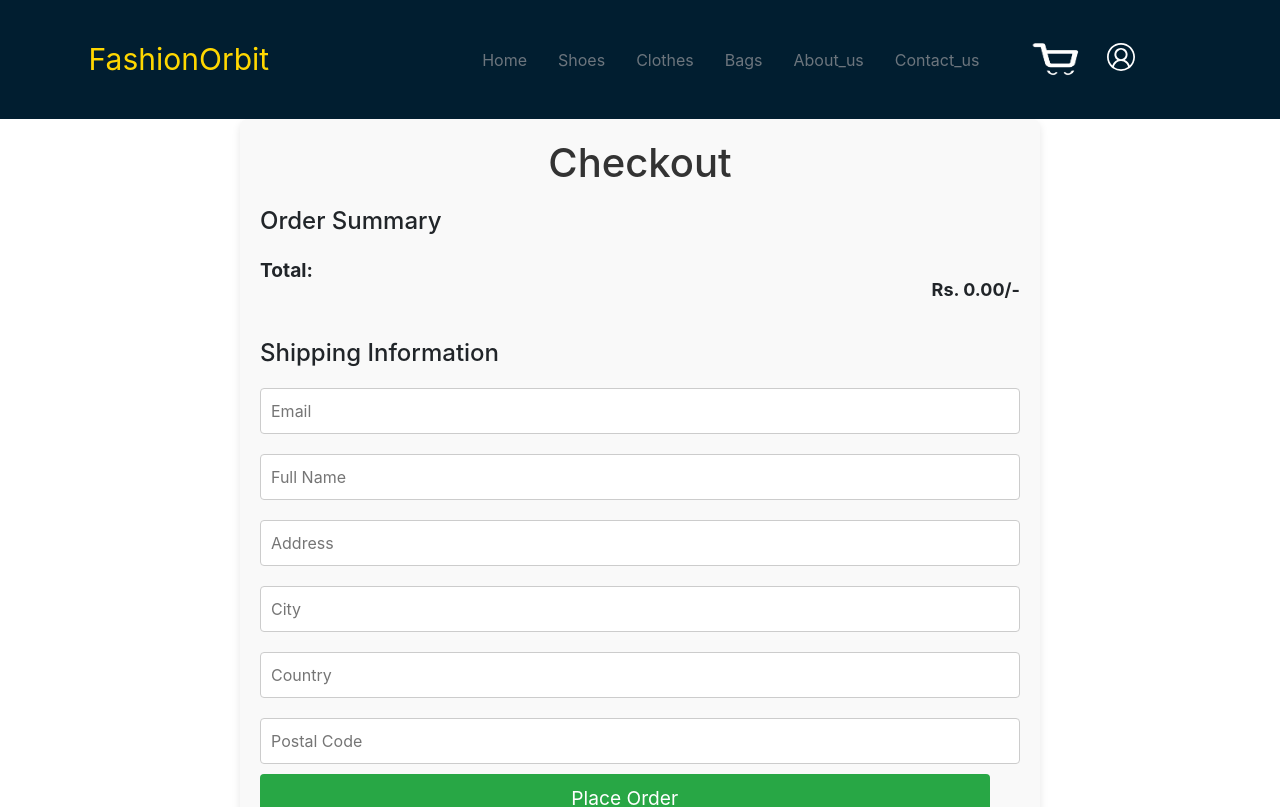
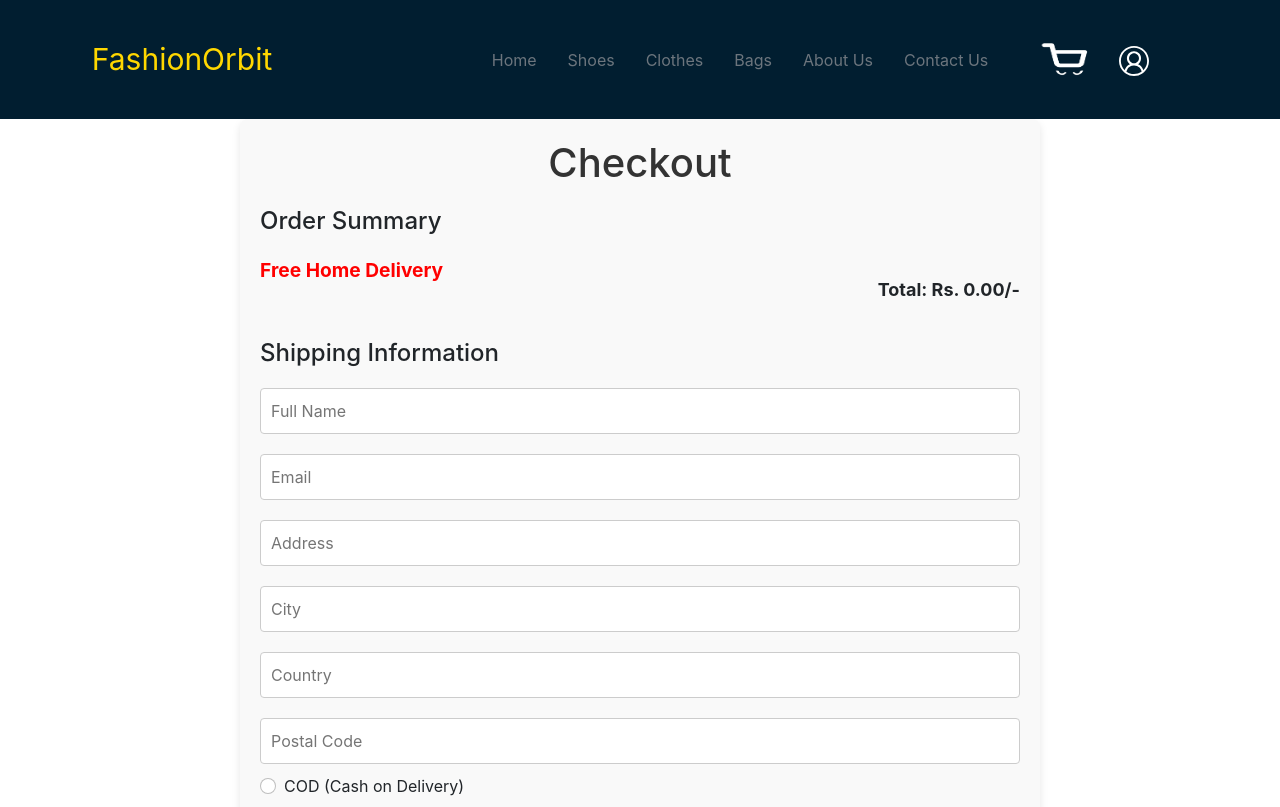
Before and after one commit to Alishba-Waris/fashion_orbit, a React (Create React App) app: page /checkout in a window 1280 px wide. Shown: the top 807 px of the page. Built offline with nearby package versions, Linux system fonts and the light colour scheme.

Commit message:
add user account navigation based on login status with smooth single-click flow

```diff
--- a/src/App.js
+++ b/src/App.js
@@ -14,6 +14,7 @@ import ViewCart from "./components/ViewCart";
 import Checkout from "./components/Checkout";
 import SignUp from "./components/account/SignUp";
 import Login from "./components/account/Login";
+import UserAccount from "./components/pages/UserAccount";
 
 import Layout from "./components/layout/Layout";
 
@@ -39,6 +40,7 @@ const App = () => {
             <Route path="/checkout" element={<Checkout/>} />
             <Route path="/signup" element={<SignUp/>}/>
             <Route path="/login" element={<Login/>}/>
+            <Route path="/user_account/:userId" element={<UserAccount/>}/>
 
           </Routes>
         </Layout>
--- a/src/assets/css/Checkout.css
+++ b/src/assets/css/Checkout.css
@@ -46,6 +46,9 @@
     font-size: 1.2em;
     font-weight: bold;
 }
+.free_dilevery{
+    color:red
+}
 
 .shipping-info {
     margin-top: 20px;
@@ -60,6 +63,7 @@
 }
 
 .checkout-button {
+    margin-top: 30px;
     width: 96%;
     padding: 10px;
     background-color: #28a745;
@@ -78,5 +82,5 @@
 .error-message {
     color: red;
     font-size: 0.9em;
-    margin-top: 0.5em;
+    margin-top: 10px;
   }
--- a/src/assets/css/Header.css
+++ b/src/assets/css/Header.css
@@ -5,10 +5,6 @@
   .bg_clr {
     background-color: #011e30;
   }
-/*
-  .icons{
-    margin-left: 15rem;
-  } */
 
   .navbar-nav .nav-item .nav-link {
     margin-right: 15px;
@@ -34,12 +30,17 @@
     color: gold;
   }
 
-  .acc_icon {
-    color: white;
-    font-size: 28px;
-    margin-bottom: 10px;
-    margin-right: 20px;
-    text-decoration: none;
+   .acc_icon {
+    color: #fff;
+    background: none;
+    border: none;
+    cursor: pointer;
+    padding: 0;
+  }
+
+  .acc_icon svg {
+    width: 36px;
+    height: 30px;
   }
 
   .acc_icon:hover {
--- a/src/assets/css/productCard.css
+++ b/src/assets/css/productCard.css
@@ -1,3 +1,3 @@
-.card_img_size{
-    width: 25rem;
+.detailed_img{
+    width: 26rem;
 }
--- a/src/components/Checkout.js
+++ b/src/components/Checkout.js
@@ -6,7 +6,12 @@ import "../assets/css/Checkout.css";
 
 const Checkout = () => {
   const cart = useSelector((state) => state.cart);
-  const { register, handleSubmit, reset, formState: { errors } } = useForm();
+  const {
+    register,
+    handleSubmit,
+    reset,
+    formState: { errors },
+  } = useForm();
   const [isSubmitted, setIsSubmitted] = useState(false);
 
   const onSubmit = (data) => {
@@ -17,8 +22,17 @@ const Checkout = () => {
   return (
     <>
       {isSubmitted && (
-        <div aria-live="polite" aria-atomic="true" className="d-flex justify-content-center align-items-center w-100">
-          <div className="toast show" role="alert" aria-live="assertive" aria-atomic="true">
+        <div
+          aria-live="polite"
+          aria-atomic="true"
+          className="d-flex justify-content-center align-items-center w-100"
+        >
+          <div
+            className="toast show"
+            role="alert"
+            aria-live="assertive"
+            aria-atomic="true"
+          >
             <div className="toast-header">
               <strong className="me-auto">Order Confirmation</strong>
               <small className="text-muted">Just now</small>
@@ -52,13 +66,25 @@ const Checkout = () => {
             </div>
           ))}
           <div className="total">
-            <p>Total:</p>
-            <p className="total-price">Rs. {cart.totalAmount.toFixed(2)}/-</p>
+            <p className="free_dilevery">Free Home Delivery</p>
+            <p className="total-price">
+              Total: Rs. {cart.totalAmount.toFixed(2)}/-
+            </p>
           </div>
         </div>
         <div className="shipping-info">
           <h2 className="details-heading">Shipping Information</h2>
           <form onSubmit={handleSubmit(onSubmit)}>
+            <input
+              type="text"
+              placeholder="Full Name"
+              className="input-field"
+              {...register("fullName", { required: "Full name is required" })}
+            />
+            {errors.fullName && (
+              <p className="error-message">{errors.fullName.message}</p>
+            )}
+
             <input
               type="text"
               placeholder="Email"
@@ -71,15 +97,9 @@ const Checkout = () => {
                 },
               })}
             />
-            {errors.email && <p className="error-message">{errors.email.message}</p>}
-
-            <input
-              type="text"
-              placeholder="Full Name"
-              className="input-field"
-              {...register("fullName", { required: "Full name is required" })}
-            />
-            {errors.fullName && <p className="error-message">{errors.fullName.message}</p>}
+            {errors.email && (
+              <p className="error-message">{errors.email.message}</p>
+            )}
 
             <input
               type="text"
@@ -87,7 +107,9 @@ const Checkout = () => {
               className="input-field"
               {...register("address", { required: "Address is required" })}
             />
-            {errors.address && <p className="error-message">{errors.address.message}</p>}
+            {errors.address && (
+              <p className="error-message">{errors.address.message}</p>
+            )}
 
             <input
               type="text"
@@ -95,7 +117,9 @@ const Checkout = () => {
               className="input-field"
               {...register("city", { required: "City is required" })}
             />
-            {errors.city && <p className="error-message">{errors.city.message}</p>}
+            {errors.city && (
+              <p className="error-message">{errors.city.message}</p>
+            )}
 
             <input
               type="text"
@@ -103,7 +127,9 @@ const Checkout = () => {
               className="input-field"
               {...register("country", { required: "Country is required" })}
             />
-            {errors.country && <p className="error-message">{errors.country.message}</p>}
+            {errors.country && (
+              <p className="error-message">{errors.country.message}</p>
+            )}
 
             <input
               type="text"
@@ -117,7 +143,29 @@ const Checkout = () => {
                 },
               })}
             />
-            {errors.postalCode && <p className="error-message">{errors.postalCode.message}</p>}
+            {errors.postalCode && (
+              <p className="error-message">{errors.postalCode.message}</p>
+            )}
+
+            <div className="form-check">
+              <input
+                className="form-check-input"
+                type="radio"
+                name="paymentMethod"
+                value="COD"
+                id="flexRadioDefault1"
+                {...register("paymentMethod", {
+                  required: "Select checkbox"
+                })}
+              />
+              <label className="form-check-label" htmlFor="flexRadioDefault1">
+                COD (Cash on Delivery)
+              </label>
+            </div>
+
+            {errors.paymentMethod && (
+              <p className="error-message">{errors.paymentMethod.message}</p>
+            )}
 
             <button type="submit" className="checkout-button">
               Place Order
--- a/src/components/ProductCard.js
+++ b/src/components/ProductCard.js
@@ -1,5 +1,5 @@
 import React from "react";
-import "../assets/css/ProductCard.css"
+import "../assets/css/productCard.css"
 import { Link } from "react-router-dom";
 
 
--- a/src/components/layout/Header.js
+++ b/src/components/layout/Header.js
@@ -1,9 +1,24 @@
 import logo from "../../assets/images/logo.png";
 import { VscAccount } from "react-icons/vsc";
 import "../../assets/css/Header.css";
-import { NavLink } from "react-router-dom";
+import { NavLink, useNavigate } from "react-router-dom";
 
-function App() {
+const Header = () => {
+  const navigate = useNavigate();
+  const userId = localStorage.getItem('userId');
+  const isLoggedIn = !!userId;
+  const isSignedUp = !!userId;
+
+  const handleUserAccountClick = () => {
+    if (isLoggedIn) {
+      navigate(`/user_account/${userId}`);
+    } else if(isSignedUp) {
+      navigate(`/user_account/${userId}`);
+    } else {
+      navigate('/login');
+    }
+  };
+
   return (
     <>
       <nav className="navbar navbar-dark nav_space bg_clr">
@@ -26,70 +41,46 @@ function App() {
             <div className="collapse navbar-collapse" id="navbarNavDropdown">
               <ul className="navbar-nav nav_elements head_elements">
                 <li className="nav-item header_li">
-                  <NavLink
-                    activeClassName="active"
-                    className="nav-link "
-                    to="/"
-                  >
+                  <NavLink activeClassName="active" className="nav-link" to="/">
                     Home
                   </NavLink>
                 </li>
                 <li className="nav-item">
-                  <NavLink
-                    activeClassName="active"
-                    className="nav-link "
-                    to="/shoes"
-                  >
+                  <NavLink activeClassName="active" className="nav-link" to="/shoes">
                     Shoes
                   </NavLink>
                 </li>
                 <li className="nav-item">
-                  <NavLink
-                    activeClassName="active"
-                    className="nav-link "
-                    to="/clothes"
-                  >
+                  <NavLink activeClassName="active" className="nav-link" to="/clothes">
                     Clothes
                   </NavLink>
                 </li>
                 <li className="nav-item">
-                  <NavLink
-                    activeClassName="active"
-                    className="nav-link "
-                    to="/bags"
-                  >
+                  <NavLink activeClassName="active" className="nav-link" to="/bags">
                     Bags
                   </NavLink>
                 </li>
                 <li className="nav-item">
-                  <NavLink
-                    activeClassName="active"
-                    className="nav-link "
-                    to="/about_us"
-                  >
-                    About_us
+                  <NavLink activeClassName="active" className="nav-link" to="/about_us">
+                    About Us
                   </NavLink>
                 </li>
                 <li className="nav-item">
-                  <NavLink
-                    activeClassName="active"
-                    className="nav-link "
-                    to="/contact_us"
-                  >
-                    Contact_us
+                  <NavLink activeClassName="active" className="nav-link" to="/contact_us">
+                    Contact Us
                   </NavLink>
                 </li>
                 <li>
-                <nav className="navbar navbar-light ">
+                  <nav className="navbar navbar-light">
                     <div className="container-fluid">
                       <nav className="navbar icons">
                         <div className="container">
                           <NavLink className="navbar-brand" to="/view_cart">
                             <img className="cart_img" src={logo} alt="cart" />
                           </NavLink>
-                        <a className="acc_icon" href="/signup">
+                          <button className="acc_icon" onClick={handleUserAccountClick}>
                             <VscAccount />
-                        </a>
+                          </button>
                         </div>
                       </nav>
                     </div>
@@ -102,6 +93,6 @@ function App() {
       </nav>
     </>
   );
-}
+};
 
-export default App;
+export default Header;
--- /dev/null
+++ b/src/components/pages/UserAccount.js
@@ -0,0 +1,24 @@
+
+import React from "react";
+import { useNavigate } from "react-router-dom";
+
+const UserAccount = () => {
+  const navigate = useNavigate();
+  const userId = localStorage.getItem("userId");
+
+  const handleLogout = () => {
+    localStorage.removeItem("token");
+    localStorage.removeItem("userId");
+    navigate("/");
+  };
+
+  return (
+    <div className="user-account">
+      <h1>Welcome to Your Account</h1>
+      <p>User ID: {userId}</p>
+      <button onClick={handleLogout} className="btn btn-danger">Logout</button>
+    </div>
+  );
+};
+
+export default UserAccount;
```
Also changed, not shown: src/components/account/Login.js (+56 -26 lines), src/components/account/SignUp.js (+64 -24 lines), src/index.js (+8 -8 lines), src/assets/css/UserAccount.css (added). Lines whose indentation alone changed are shown as unchanged.
